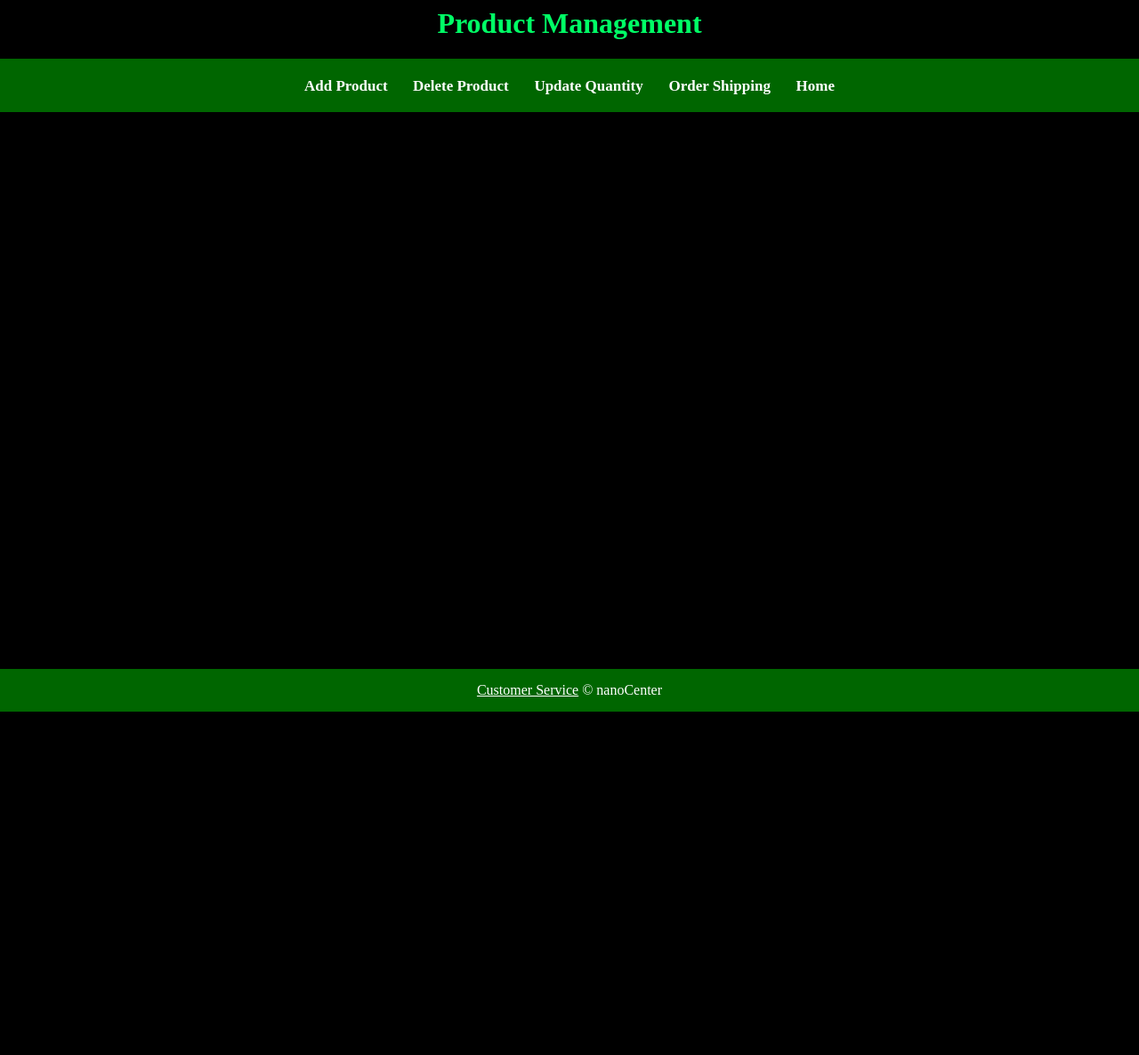
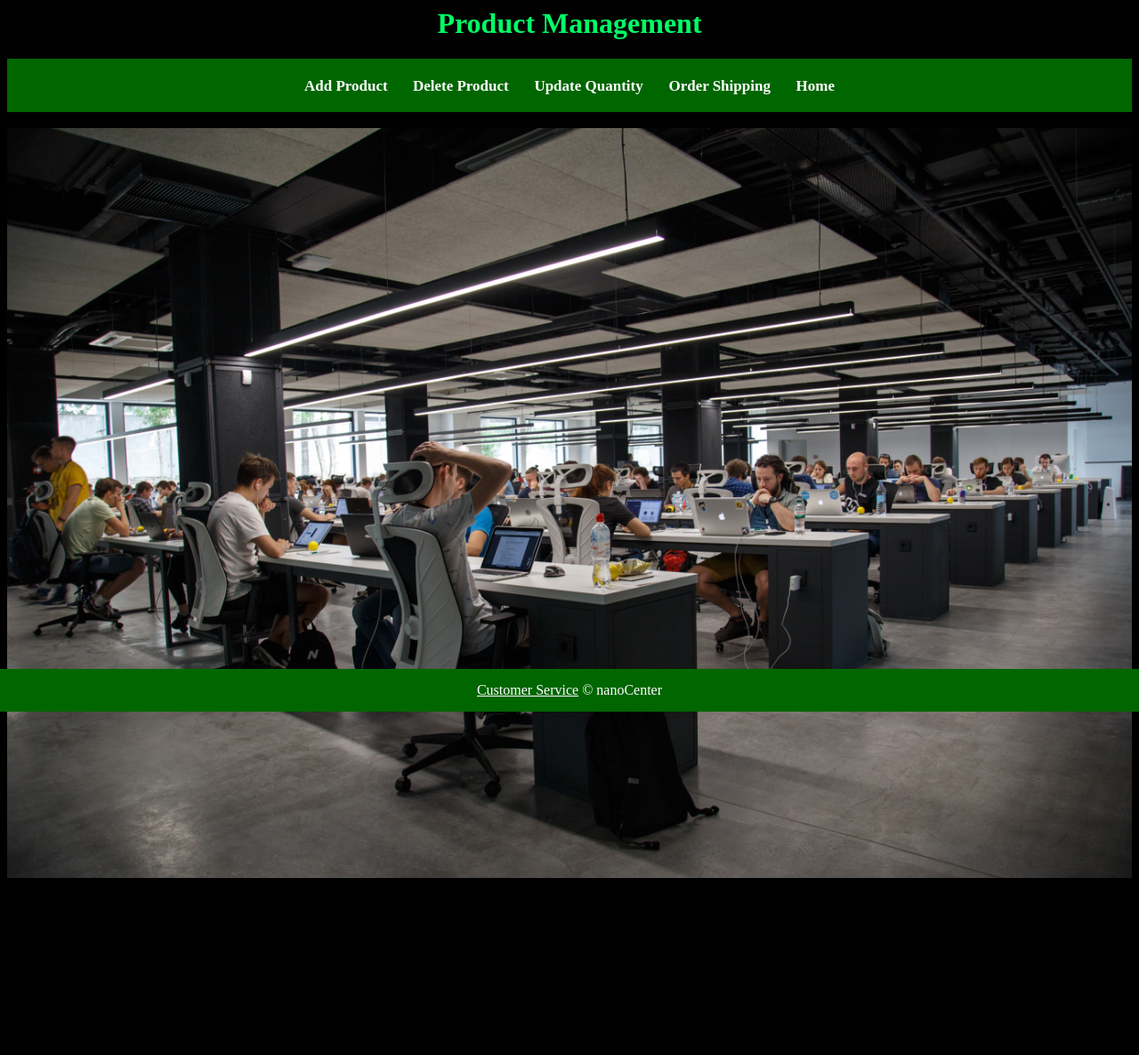
Before and after one commit to edgar-rosales95/nanocenter, a PHP site: page /productmanagement.php in a window 1280 px wide. Shown: the top 1186 px of the page at 89% size. Before the commit the page ends 800 px from the top, so only its background shows below. Run offline with PHP 8.4, Linux system fonts and the light colour scheme.

Commit message:
added images

```diff
--- a/productmanagement.php
+++ b/productmanagement.php
@@ -7,7 +7,6 @@
 			background-color:#000000;
 		}
 		.navbar {
-			position: fixed;
 			left: 0;
   			width: 100%;
   			background-color:#006600;
@@ -38,7 +37,7 @@
 		}
 		#bottom {
 			text-align:center;
-        		position: absolute;
+        		position: fixed;
         		bottom: 0;
 				left: 0;
         		width: 100%;
@@ -46,6 +45,50 @@
 			background-color:#006600;
 			padding: 15px 0;
       		}
+		#slider{
+			overflow: hidden;
+		}
+		#slider figure{
+			position: relative;
+			width:500%;
+			margin: 0;
+			left 0;
+		animation: 20s slider infinite;
+		}
+		#slider figure img{
+			float: left;
+			width: 20%;
+		}
+		@keyframes slider{
+			0% {
+				left: 0%;
+			}
+			20% {
+				left: 0%;
+			}
+			25% {
+				left: -100%;
+			}
+			45% {
+				left: -100%;
+			}
+			50% {
+				left: -200%;
+			}
+			70% {
+				left: -200%;
+			}
+			75% {
+				left: -300%;
+			}
+			95% {
+				left: -300%;
+			}
+			100% {
+				left: -400%;
+			}
+		}
+
 	</style>
 </head>
 <body>
@@ -61,6 +104,15 @@
 </div>
 
 <br>
+	<div id="slider">
+		<figure>
+			<img src="/images/product_managment/center_view_warehosue.jpg">
+			<img src="/images/product_managment/peeps_working_masses.jpg">
+			<img src="/images/product_managment/top_view_warehouse.jpg">
+			<img src="newfans2.jpg">
+			<img src="newgpu.jpg">
+		</figure>
+	</div>
 	<script>
 	var favicon_images = [
 					'nanoCenter1.png',
```
